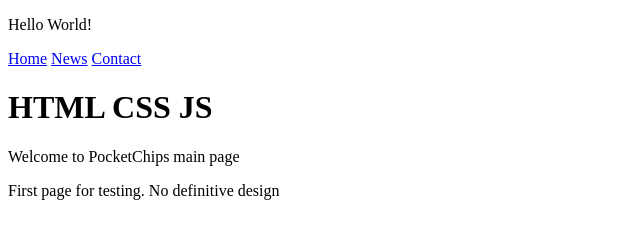
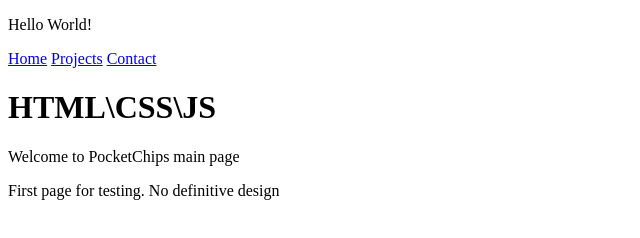
Before and after one commit to PocketChips/PocketChips.github.io, a plain HTML site: page index.html in a window 1280 px wide. Shown: the full height of the page, 0-640 px from the left. Drawn offline with Linux system fonts and the light colour scheme.

Commit message:
Update index.html

```diff
--- a/index.html
+++ b/index.html
@@ -1,7 +1,7 @@
 <!DOCTYPE html>
 <html>
   <head>
-    <title>HTML CSS JS</title>
+    <title>PocketChips - Home</title>
   </head>
 
   <body>
@@ -13,11 +13,11 @@
 
      <div id="navbar">
       <a href="https://pocketchips.github.io/" class="active">Home</a>
-      <a href="#news">News</a>
+      <a href="#projects">Projects</a>
       <a href="#contact">Contact</a>
      </div>
 
-    <h1 id="welcome">HTML CSS JS</h1>
+    <h1 id="welcome">HTML\CSS\JS</h1>
     <p>Welcome to PocketChips main page</p>
     <p class="page">First page for testing. No definitive design</p>
   </body>
```
